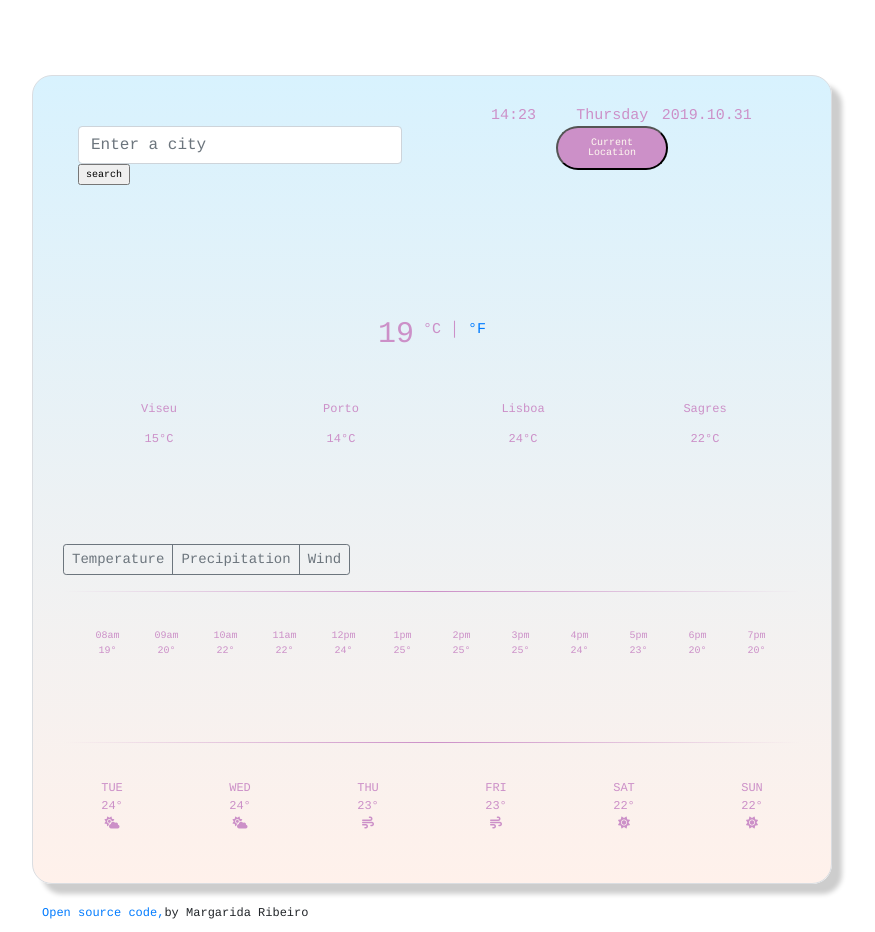
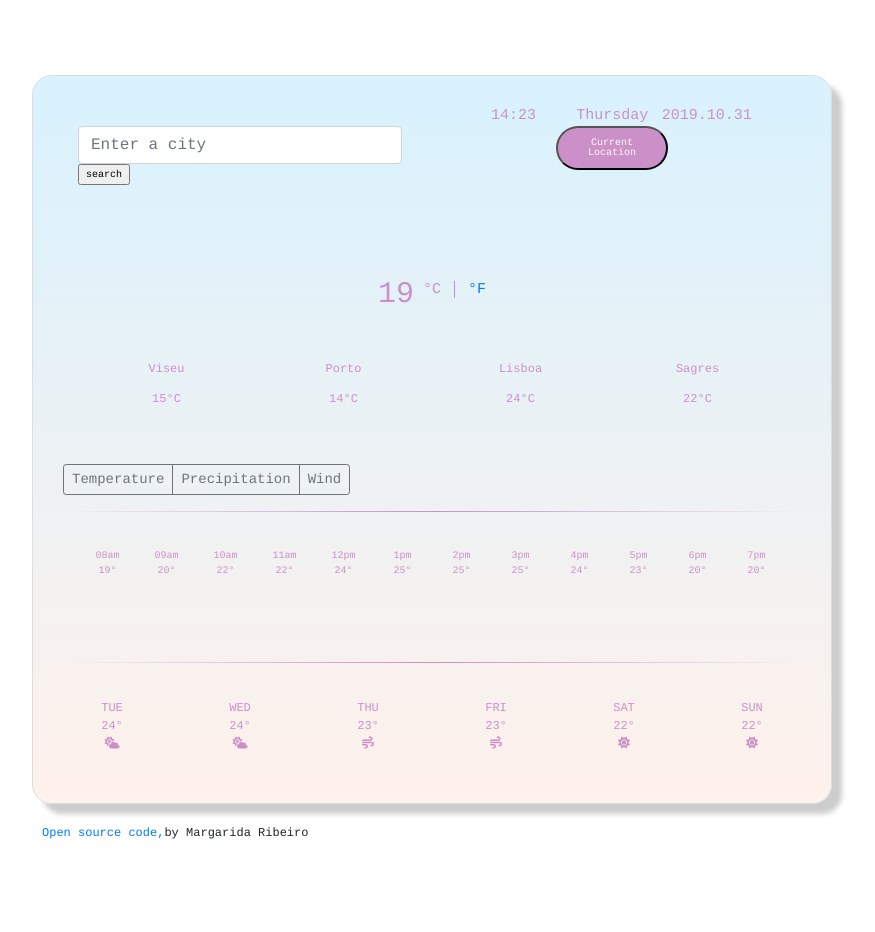
Before and after one commit to margarida-flor/flower-weather-app, a plain HTML site: page index.html in a window 1280 px wide. Shown: the whole page, without its empty margins (128-1003 px from the left). After the commit the page ends 852 px from the top, so only its background shows below. Drawn offline with nearby package versions, Linux system fonts and the light colour scheme; no server answers.

Commit message:
Updated CSS - maininformation padding

```diff
--- a/src/styles.css
+++ b/src/styles.css
@@ -75,11 +75,10 @@ hr {
   text-align: center;
 }
 
-.main-information,
-.next-days-forecast {
+.main-information {
   font-size: 18px;
   line-height: 30px;
-  padding: 70px 20px;
+  padding: 30px 30px;
   display: block;
 }
 .hourly-forecast {
```
